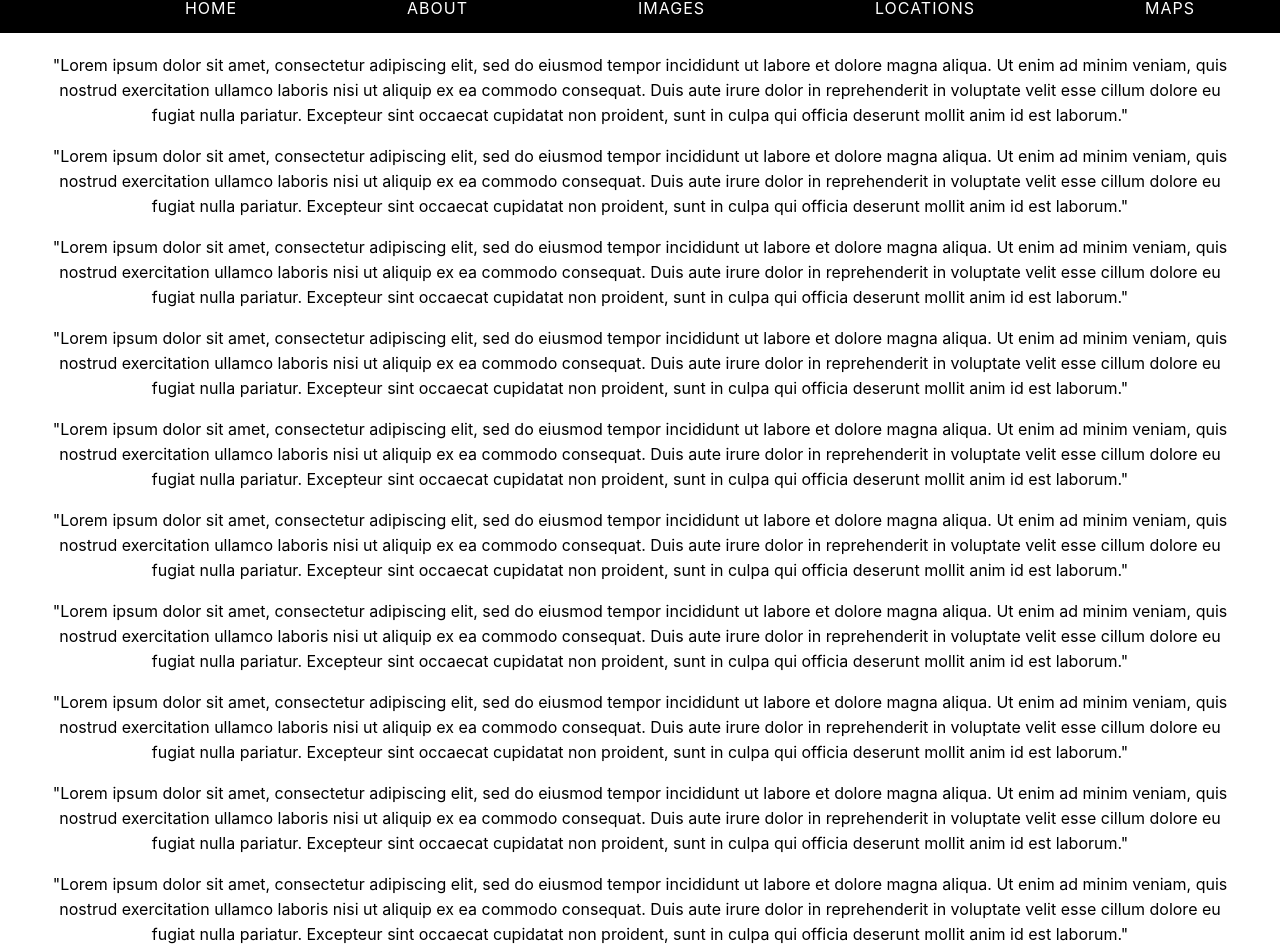
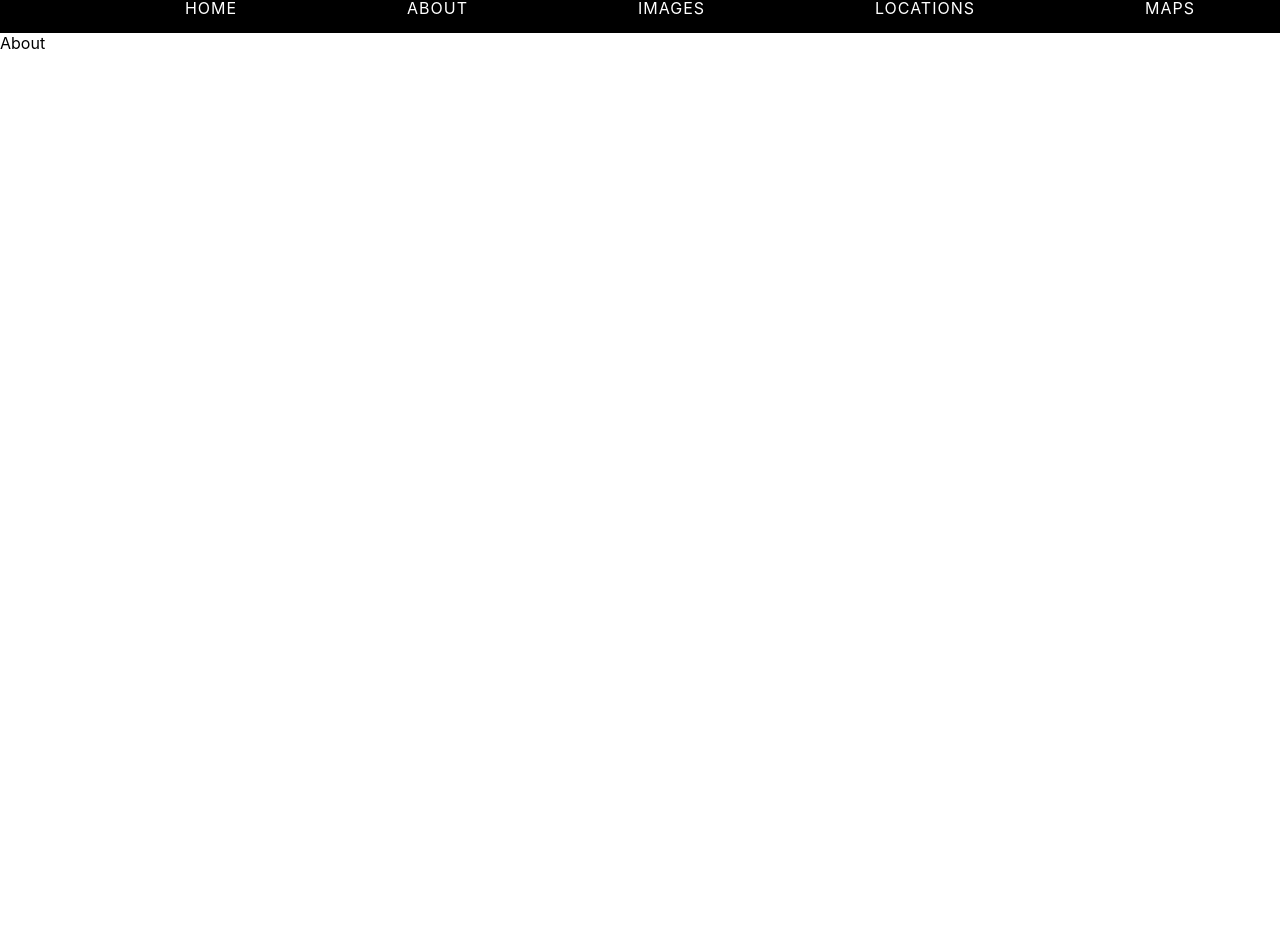
Before and after one commit to hlhartley/sticky-nav, a React (Create React App) app: page /about in a window 1280 px wide. Shown: the part 292-1244 px from the top of the page. After the commit the page ends 800 px from the top, so only its background shows below. Built offline with nearby package versions, Linux system fonts and the light colour scheme.

Commit message:
Adds react router

```diff
--- a/package.json
+++ b/package.json
@@ -5,6 +5,7 @@
   "dependencies": {
     "react": "^16.7.0",
     "react-dom": "^16.7.0",
+    "react-router-dom": "^4.3.1",
     "react-scripts": "2.1.3"
   },
   "scripts": {
--- /dev/null
+++ b/src/About.js
@@ -0,0 +1,9 @@
+import React from 'react';
+
+const About = () => {
+    return (
+        <div>About</div>
+    )
+}
+
+export default About;
--- a/src/App.js
+++ b/src/App.js
@@ -3,6 +3,21 @@ import './App.css';
 import Banner from './Banner';
 import Navigation from './Navigation';
 import MainContent from './MainContent';
+import { BrowserRouter, Route, Switch } from "react-router-dom";
+import Home from './Home';
+import About from './About';
+import Images from './Images';
+import Locations from './Locations';
+import Maps from './Maps';
+import Error from './Error';
+
+// const NewRoute = () => {
+//   return (
+//     <div>
+//       <p>New Route</p>
+//     </div>
+//   )
+// }
 
 class App extends Component {
   constructor() {
@@ -29,11 +44,22 @@ fixNav() {
 
   render() {
     return (
-      <div className="App">
+
+      <BrowserRouter>
+      <div className='app'>
         <Banner />
         <Navigation navFixed={this.state.navFixed} initialNavPosition={this.state.initialNavPosition}/>
-        <MainContent navFixed={this.state.navFixed} />
+      <Switch>
+        {/* <MainContent navFixed={this.state.navFixed} /> */}
+          <Route path="/" component={Home} exact/>
+          <Route path="/about" component={About}/>
+          <Route path="/images" component={Images}/>
+          <Route path="/locations" component={Locations}/>
+          <Route path="/maps" component={Maps}/>
+          <Route component={Error}/>
+          </Switch>
       </div>
+      </BrowserRouter>
     );
   }
 }
--- /dev/null
+++ b/src/Error.js
@@ -0,0 +1,9 @@
+import React from 'react';
+
+const Error = () => {
+    return (
+        <div>Error: path does not exist</div>
+    )
+}
+
+export default Error;
--- /dev/null
+++ b/src/Home.js
@@ -0,0 +1,9 @@
+import React from 'react';
+
+const Home = () => {
+    return (
+        <div>Home</div>
+    )
+}
+
+export default Home;
--- /dev/null
+++ b/src/Images.js
@@ -0,0 +1,9 @@
+import React from 'react';
+
+const Images = () => {
+    return (
+        <div>Images</div>
+    )
+}
+
+export default Images;
--- /dev/null
+++ b/src/Locations.js
@@ -0,0 +1,9 @@
+import React from 'react';
+
+const Locations = () => {
+    return (
+        <div>Locations</div>
+    )
+}
+
+export default Locations;
--- a/src/MainContent.js
+++ b/src/MainContent.js
@@ -1,23 +1,11 @@
 import React from 'react';
 import './MainContent.css';
+import { Switch, Route } from 'react-router-dom';
 
-const MainContent = (props) => {
-    return (
+const MainContent = (props) => (
         <div className={ props.navFixed ? "main-content add-margin" : "main-content" }>
-            <p>"Lorem ipsum dolor sit amet, consectetur adipiscing elit, sed do eiusmod tempor incididunt ut labore et dolore magna aliqua. Ut enim ad minim veniam, quis nostrud exercitation ullamco laboris nisi ut aliquip ex ea commodo consequat. Duis aute irure dolor in reprehenderit in voluptate velit esse cillum dolore eu fugiat nulla pariatur. Excepteur sint occaecat cupidatat non proident, sunt in culpa qui officia deserunt mollit anim id est laborum."</p>
-            <p>"Lorem ipsum dolor sit amet, consectetur adipiscing elit, sed do eiusmod tempor incididunt ut labore et dolore magna aliqua. Ut enim ad minim veniam, quis nostrud exercitation ullamco laboris nisi ut aliquip ex ea commodo consequat. Duis aute irure dolor in reprehenderit in voluptate velit esse cillum dolore eu fugiat nulla pariatur. Excepteur sint occaecat cupidatat non proident, sunt in culpa qui officia deserunt mollit anim id est laborum."</p>
-            <p>"Lorem ipsum dolor sit amet, consectetur adipiscing elit, sed do eiusmod tempor incididunt ut labore et dolore magna aliqua. Ut enim ad minim veniam, quis nostrud exercitation ullamco laboris nisi ut aliquip ex ea commodo consequat. Duis aute irure dolor in reprehenderit in voluptate velit esse cillum dolore eu fugiat nulla pariatur. Excepteur sint occaecat cupidatat non proident, sunt in culpa qui officia deserunt mollit anim id est laborum."</p>
-            <p>"Lorem ipsum dolor sit amet, consectetur adipiscing elit, sed do eiusmod tempor incididunt ut labore et dolore magna aliqua. Ut enim ad minim veniam, quis nostrud exercitation ullamco laboris nisi ut aliquip ex ea commodo consequat. Duis aute irure dolor in reprehenderit in voluptate velit esse cillum dolore eu fugiat nulla pariatur. Excepteur sint occaecat cupidatat non proident, sunt in culpa qui officia deserunt mollit anim id est laborum."</p>
-            <p>"Lorem ipsum dolor sit amet, consectetur adipiscing elit, sed do eiusmod tempor incididunt ut labore et dolore magna aliqua. Ut enim ad minim veniam, quis nostrud exercitation ullamco laboris nisi ut aliquip ex ea commodo consequat. Duis aute irure dolor in reprehenderit in voluptate velit esse cillum dolore eu fugiat nulla pariatur. Excepteur sint occaecat cupidatat non proident, sunt in culpa qui officia deserunt mollit anim id est laborum."</p>
-            <p>"Lorem ipsum dolor sit amet, consectetur adipiscing elit, sed do eiusmod tempor incididunt ut labore et dolore magna aliqua. Ut enim ad minim veniam, quis nostrud exercitation ullamco laboris nisi ut aliquip ex ea commodo consequat. Duis aute irure dolor in reprehenderit in voluptate velit esse cillum dolore eu fugiat nulla pariatur. Excepteur sint occaecat cupidatat non proident, sunt in culpa qui officia deserunt mollit anim id est laborum."</p>
-            <p>"Lorem ipsum dolor sit amet, consectetur adipiscing elit, sed do eiusmod tempor incididunt ut labore et dolore magna aliqua. Ut enim ad minim veniam, quis nostrud exercitation ullamco laboris nisi ut aliquip ex ea commodo consequat. Duis aute irure dolor in reprehenderit in voluptate velit esse cillum dolore eu fugiat nulla pariatur. Excepteur sint occaecat cupidatat non proident, sunt in culpa qui officia deserunt mollit anim id est laborum."</p>
-            <p>"Lorem ipsum dolor sit amet, consectetur adipiscing elit, sed do eiusmod tempor incididunt ut labore et dolore magna aliqua. Ut enim ad minim veniam, quis nostrud exercitation ullamco laboris nisi ut aliquip ex ea commodo consequat. Duis aute irure dolor in reprehenderit in voluptate velit esse cillum dolore eu fugiat nulla pariatur. Excepteur sint occaecat cupidatat non proident, sunt in culpa qui officia deserunt mollit anim id est laborum."</p>
-            <p>"Lorem ipsum dolor sit amet, consectetur adipiscing elit, sed do eiusmod tempor incididunt ut labore et dolore magna aliqua. Ut enim ad minim veniam, quis nostrud exercitation ullamco laboris nisi ut aliquip ex ea commodo consequat. Duis aute irure dolor in reprehenderit in voluptate velit esse cillum dolore eu fugiat nulla pariatur. Excepteur sint occaecat cupidatat non proident, sunt in culpa qui officia deserunt mollit anim id est laborum."</p>
-            <p>"Lorem ipsum dolor sit amet, consectetur adipiscing elit, sed do eiusmod tempor incididunt ut labore et dolore magna aliqua. Ut enim ad minim veniam, quis nostrud exercitation ullamco laboris nisi ut aliquip ex ea commodo consequat. Duis aute irure dolor in reprehenderit in voluptate velit esse cillum dolore eu fugiat nulla pariatur. Excepteur sint occaecat cupidatat non proident, sunt in culpa qui officia deserunt mollit anim id est laborum."</p>
-            <p>"Lorem ipsum dolor sit amet, consectetur adipiscing elit, sed do eiusmod tempor incididunt ut labore et dolore magna aliqua. Ut enim ad minim veniam, quis nostrud exercitation ullamco laboris nisi ut aliquip ex ea commodo consequat. Duis aute irure dolor in reprehenderit in voluptate velit esse cillum dolore eu fugiat nulla pariatur. Excepteur sint occaecat cupidatat non proident, sunt in culpa qui officia deserunt mollit anim id est laborum."</p>
-            <p>"Lorem ipsum dolor sit amet, consectetur adipiscing elit, sed do eiusmod tempor incididunt ut labore et dolore magna aliqua. Ut enim ad minim veniam, quis nostrud exercitation ullamco laboris nisi ut aliquip ex ea commodo consequat. Duis aute irure dolor in reprehenderit in voluptate velit esse cillum dolore eu fugiat nulla pariatur. Excepteur sint occaecat cupidatat non proident, sunt in culpa qui officia deserunt mollit anim id est laborum."</p>
+            Hi
         </div>
     );
-}
 
 export default MainContent;
--- /dev/null
+++ b/src/Maps.js
@@ -0,0 +1,9 @@
+import React from 'react';
+
+const Maps = () => {
+    return (
+        <div>Maps</div>
+    )
+}
+
+export default Maps;
--- a/src/Navigation.js
+++ b/src/Navigation.js
@@ -1,15 +1,16 @@
 import React from 'react';
 import './Navigation.css';
+import { NavLink } from 'react-router-dom';
 
 const Navigation = (props) => {
     return (
         <div className= { props.navFixed ? "navigation-container fixed-nav" : "navigation-container" }>
             <div className='logo'>LOST.</div>
-            <a href='www.google.com'>HOME</a>
-            <a href='www.google.com'>ABOUT</a>
-            <a href='www.google.com'>IMAGES</a>
-            <a href='www.google.com'>LOCATIONS</a>
-            <a href='www.google.com'>MAPS</a>
+            <NavLink to='/'>HOME</NavLink>
+            <NavLink to='/about'>ABOUT</NavLink>
+            <NavLink to='/images'>IMAGES</NavLink>
+            <NavLink to='/locations'>LOCATIONS</NavLink>
+            <NavLink to='/maps'>MAPS</NavLink>
         </div>
     );
 }
--- a/src/index.js
+++ b/src/index.js
@@ -4,7 +4,9 @@ import './index.css';
 import App from './App';
 import * as serviceWorker from './serviceWorker';
 
-ReactDOM.render(<App />, document.getElementById('root'));
+ReactDOM.render((
+        <App />
+), document.getElementById('root'))
 
 // If you want your app to work offline and load faster, you can change
 // unregister() to register() below. Note this comes with some pitfalls.
```
Also changed, not shown: 1 other file (tests, documents, lock files or other folders).
